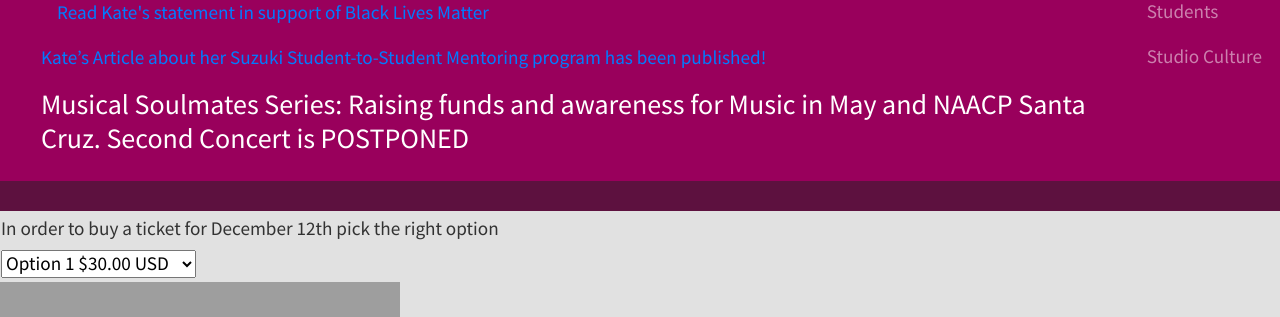
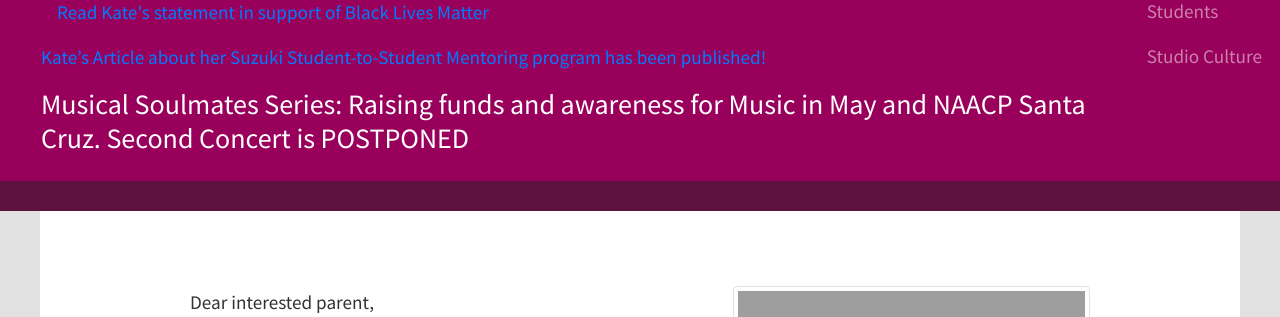
Before and after one commit to ingrid-anderson/Kate, a Django app: page / in a window 1280 px wide. Shown: the part 324-641 px from the top of the page. Run offline with Django 3.2, Linux system fonts and the light colour scheme; some libraries are stand-ins or nearby versions; grey boxes are pictures that could not be loaded.

Commit message:
Update main.htm

```diff
--- a/templates/general/main.htm
+++ b/templates/general/main.htm
@@ -7,25 +7,6 @@
 {% endblock include_stylesheet %}
 
 {% block main_text %}
-<form target="paypal" action="https://www.paypal.com/cgi-bin/webscr" method="post">
-<input type="hidden" name="cmd" value="_s-xclick">
-<input type="hidden" name="hosted_button_id" value="K6ACP5SPHC2WU">
-<table>
-<tr><td><input type="hidden" name="on0" value="Pick the right price">In order to buy a ticket for December 12th pick the right option</td></tr><tr><td><select name="os0">
-        <option value="Option 1">Option 1 $30.00 USD</option>
-        <option value="Option 2">Option 2 $40.00 USD</option>
-        <option value="Option 3">Option 3 $50.00 USD</option>
-        <option value="Option 4">Option 4 $100.00 USD</option>
-</select> </td></tr>
-</table>
-<input type="hidden" name="currency_code" value="USD">
-<input type="image" src="https://www.paypalobjects.com/en_US/i/btn/btn_cart_LG.gif" border="0" name="submit" alt="PayPal - The safer, easier way to pay online!">
-<img alt="" border="0" src="https://www.paypalobjects.com/en_US/i/scr/pixel.gif" width="1" height="1">
-</form>
-
- <div class="row container-content justify-content-center">
-                <img src="https://ka-static-media.s3-us-west-2.amazonaws.com/static/images/KA_3dates_1flyer_FinalHRPayPal-page-001.jpg" alt="Poster" class="img-fluid img-thumbnail image-shadow
-</div>
     <div class="container-layout">
 {#        <audio autoplay loop>#}
 {#           <source src="https://s3-us-west-2.amazonaws.com/ka-public/Aquarium.mp3">#}
```
